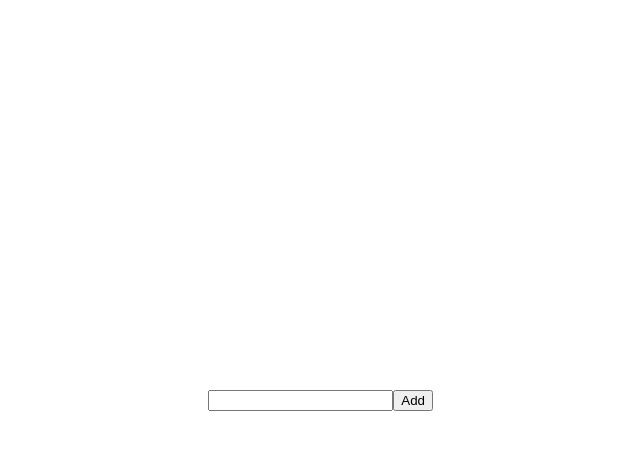
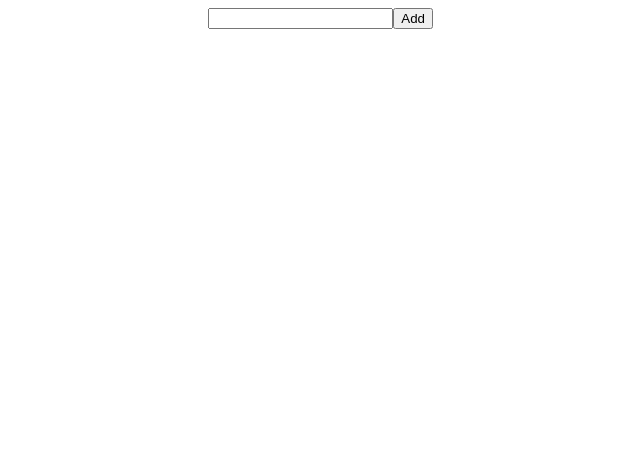
Before and after one commit to dezoliveira/todo-pinia, a Vue app: page / in a window 1280 px wide. Shown: the top 450 px of the page, without its empty margins (207-847 px from the left). Built offline with nearby package versions, Linux system fonts and the light colour scheme.

Commit message:
refact: remove base.css content

```diff
--- a/src/assets/base.css
+++ b/src/assets/base.css
@@ -1,86 +1,3 @@
-/* color palette from <https://github.com/vuejs/theme> */
-:root {
-  --vt-c-white: #ffffff;
-  --vt-c-white-soft: #f8f8f8;
-  --vt-c-white-mute: #f2f2f2;
-
-  --vt-c-black: #181818;
-  --vt-c-black-soft: #222222;
-  --vt-c-black-mute: #282828;
-
-  --vt-c-indigo: #2c3e50;
-
-  --vt-c-divider-light-1: rgba(60, 60, 60, 0.29);
-  --vt-c-divider-light-2: rgba(60, 60, 60, 0.12);
-  --vt-c-divider-dark-1: rgba(84, 84, 84, 0.65);
-  --vt-c-divider-dark-2: rgba(84, 84, 84, 0.48);
-
-  --vt-c-text-light-1: var(--vt-c-indigo);
-  --vt-c-text-light-2: rgba(60, 60, 60, 0.66);
-  --vt-c-text-dark-1: var(--vt-c-white);
-  --vt-c-text-dark-2: rgba(235, 235, 235, 0.64);
+a {
+  text-decoration: none;
 }
-
-/* semantic color variables for this project */
-:root {
-  --color-background: var(--vt-c-white);
-  --color-background-soft: var(--vt-c-white-soft);
-  --color-background-mute: var(--vt-c-white-mute);
-
-  --color-border: var(--vt-c-divider-light-2);
-  --color-border-hover: var(--vt-c-divider-light-1);
-
-  --color-heading: var(--vt-c-text-light-1);
-  --color-text: var(--vt-c-text-light-1);
-
-  --section-gap: 160px;
-}
-
-@media (prefers-color-scheme: dark) {
-  :root {
-    --color-background: var(--vt-c-black);
-    --color-background-soft: var(--vt-c-black-soft);
-    --color-background-mute: var(--vt-c-black-mute);
-
-    --color-border: var(--vt-c-divider-dark-2);
-    --color-border-hover: var(--vt-c-divider-dark-1);
-
-    --color-heading: var(--vt-c-text-dark-1);
-    --color-text: var(--vt-c-text-dark-2);
-  }
-}
-
-*,
-*::before,
-*::after {
-  box-sizing: border-box;
-  margin: 0;
-  font-weight: normal;
-}
-
-body {
-  min-height: 100vh;
-  color: var(--color-text);
-  background: var(--color-background);
-  transition:
-    color 0.5s,
-    background-color 0.5s;
-  line-height: 1.6;
-  font-family:
-    Inter,
-    -apple-system,
-    BlinkMacSystemFont,
-    'Segoe UI',
-    Roboto,
-    Oxygen,
-    Ubuntu,
-    Cantarell,
-    'Fira Sans',
-    'Droid Sans',
-    'Helvetica Neue',
-    sans-serif;
-  font-size: 15px;
-  text-rendering: optimizeLegibility;
-  -webkit-font-smoothing: antialiased;
-  -moz-osx-font-smoothing: grayscale;
-}
```
